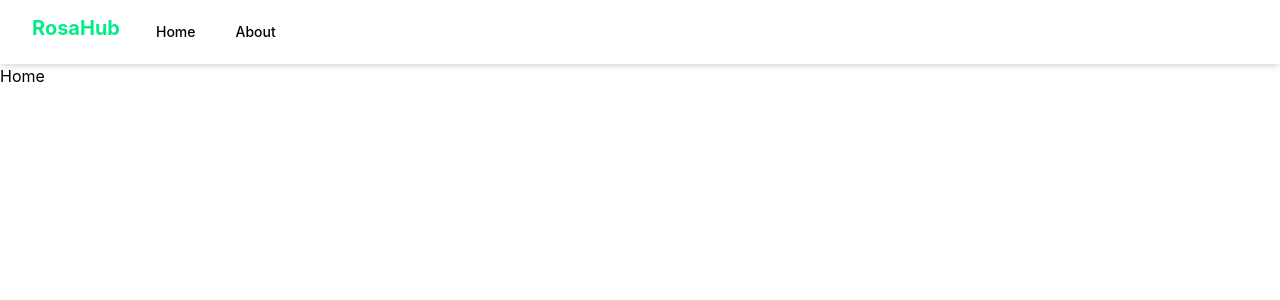
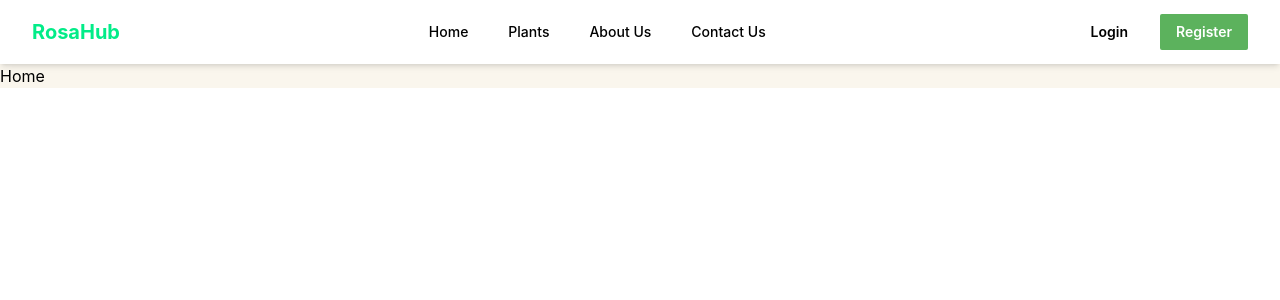
Before and after one commit to SherinMostafa/RosaHub, a React (Create React App) app: page / in a window 1280 px wide. Shown: the top 300 px of the page. Built offline with nearby package versions, Linux system fonts and the light colour scheme.

Commit message:
Update Button and Navbar components with new functionality

```diff
--- /dev/null
+++ b/src/Components/Button.jsx
@@ -0,0 +1,26 @@
+import React from 'react';
+import { Link } from 'react-router-dom';
+
+const Button = ({ label, onClick, className = '', link = false, to = '' }) => {
+  if (link) {
+    return (
+      <Link
+        to={to}
+        className={`text-sm font-semibold text-white px-4 py-2 rounded-sm bg-[#5cb25d] hover:bg-[#0f9015] focus:outline-none transition-all duration-300 ${className}`}
+      >
+        {label}
+      </Link>
+    );
+  }
+
+  return (
+    <button
+      onClick={onClick}
+      className={`text-sm font-semibold text-[#010101] px-4 py-2 rounded-sm hover:text-[#0f9015] focus:outline-none transition-all duration-300 ${className}`}
+    >
+      {label}
+    </button>
+  );
+};
+
+export default Button;
--- a/src/Constants/index.js
+++ b/src/Constants/index.js
@@ -1,6 +1,8 @@
 import NotFound from "../Components/NotFound";
+import Home from "../Pages/Home";
 import About from "../Pages/About";
-import Home from "../Pages/Home";
+import Contact from "../Pages/Contact";
+import Plants from "../Pages/Plants";
 
 export const Pages = [
     {
@@ -9,15 +11,20 @@ export const Pages = [
         name: 'Home'
     },
     {
+        path: '/Plants',
+        element: <Plants />,
+        name: 'Plants'
+    },
+    {
         path: '/About',
         element: <About />,
-        name: 'About'
+        name: 'About Us'
     },
-    // {
-    //     path: '/contact',
-    //     element: <Contact />,
-    //     name: 'Contact'
-    // },
+    {
+        path: '/Contact',
+        element: <Contact />,
+        name: 'Contact Us'
+    },
     {
         path: '*',
         element: <NotFound />,
--- a/src/Layout/Navbar.jsx
+++ b/src/Layout/Navbar.jsx
@@ -1,41 +1,56 @@
-// src/Layout/Navbar.js
 import React, { useState } from 'react';
 import { Link } from 'react-router-dom';
 import { FaBars, FaTimes } from 'react-icons/fa';
-import { Pages } from '../Constants/index'; // Make sure the path is correct
+import { Pages } from '../Constants/index';
+import Button from '../Components/Button'; // Import the reusable Button component
 
 const Navbar = () => {
   const [isOpen, setIsOpen] = useState(false);
 
   return (
-    <nav className="bg-white shadow-md">
+    <>
+      <nav className="bg-white shadow-md fixed inset-x-0 top-0 z-50">
         <div className="max-w-7xl mx-auto px-2 sm:px-6 lg:px-8">
           <div className="relative flex items-center justify-between h-16">
-          <div className="flex-1 flex items-center justify-center sm:items-stretch sm:justify-start">
+            {/* Logo */}
             <div className="flex-shrink-0">
               <Link to="/" className="text-[#02ec88] font-bold text-xl">RosaHub</Link>
             </div>
-            <div className="hidden sm:block sm:ml-6">
+
+            {/* Navigation Links Container */}
+            <div className="hidden md:flex md:items-center md:justify-center flex-1">
+              {/* Navigation Links */}
               <div className="flex space-x-4">
                 {Pages.filter(page => page.name !== 'NotFound').map(page => (
                   <Link
                     key={page.name}
                     to={page.path}
-                    className="text-[#010101] px-3 py-2 rounded-md text-sm font-medium flex items-center"
+                    className="text-[#010101] hover:text-[#0f9015] px-3 py-2 rounded-md text-sm font-medium flex items-center transition-all duration-300"
                   >
                     {page.icon && <page.icon className="mr-1" />} {page.name}
                   </Link>
                 ))}
               </div>
             </div>
+
+            {/* Buttons Container on Large Screens */}
+            <div className="hidden md:flex md:items-center md:space-x-4">
+              <Button label="Login" link={false} to="/Login" />
+              <Button label="Register" link={true} to="/Register" />
             </div>
-          <div className="absolute inset-y-0 right-0 flex items-center sm:hidden">
+
+            {/* Mobile Menu Button and Buttons Container */}
+            <div className="flex items-center md:hidden">
+              <div className="ml-4 flex space-x-2">
+                <Button label="Login" link={false} to="/Login" />
+                <Button label="Register" link={true} to="/Register" />
+              </div>
               <button
                 onClick={() => setIsOpen(!isOpen)}
                 type="button"
-              className="inline-flex items-center justify-center p-2 rounded-md text-[#010101] hover:text-[#010101] hover:bg-[#02ec88] focus:outline-none focus:ring-2 focus:ring-inset focus:ring-[#010101]"
+                className="inline-flex items-center justify-center p-2.5 rounded-sm text-[#0f9015] focus:outline-none transition-all duration-300"
                 aria-controls="mobile-menu"
-              aria-expanded="false"
+                aria-expanded={isOpen}
               >
                 <span className="sr-only">Open main menu</span>
                 {!isOpen ? (
@@ -47,21 +62,28 @@ const Navbar = () => {
             </div>
           </div>
         </div>
+      </nav>
 
-      <div className={`sm:hidden ${isOpen ? 'block' : 'hidden'}`} id="mobile-menu">
+      <div
+        className={`fixed inset-x-0 top-16 bg-[#faf6ed] transition-transform transform ${
+          isOpen ? 'translate-y-0' : '-translate-y-full'
+        } sm:hidden z-40`}
+        id="mobile-menu"
+      >
         <div className="px-2 pt-2 pb-3 space-y-1">
           {Pages.filter(page => page.name !== 'NotFound').map(page => (
             <Link
               key={page.name}
               to={page.path}
-              className="text-[#010101] px-3 py-2 rounded-md text-base font-medium flex items-center"
+              className="text-[#010101] hover:text-[#0f9015] px-3 py-2 rounded-md text-base font-medium flex items-center transition-all duration-300"
+              onClick={() => setIsOpen(false)} // Close menu on link click
             >
               {page.icon && <page.icon className="mr-1" />} {page.name}
             </Link>
           ))}
         </div>
       </div>
-    </nav>
+    </>
   );
 };
 
--- /dev/null
+++ b/src/Pages/Contact.jsx
@@ -0,0 +1,9 @@
+import React from 'react'
+
+function Contact() {
+  return (
+    <div>Contact</div>
+  )
+}
+
+export default Contact
--- /dev/null
+++ b/src/Pages/Plants.jsx
@@ -0,0 +1,9 @@
+import React from 'react'
+
+function Plants() {
+  return (
+    <div>Plants</div>
+  )
+}
+
+export default Plants
--- a/src/Router/router.js
+++ b/src/Router/router.js
@@ -6,7 +6,9 @@ import Navbar from '../Layout/Navbar';
 const AppRouter = () => {
   return (
     <Router>
-      <Navbar />
+      <div className='pb-16'>
+        <Navbar />
+      </div>
       <Routes>
         {Pages.map((page) => (
           <Route
```
Lines whose indentation alone changed are shown as unchanged.
